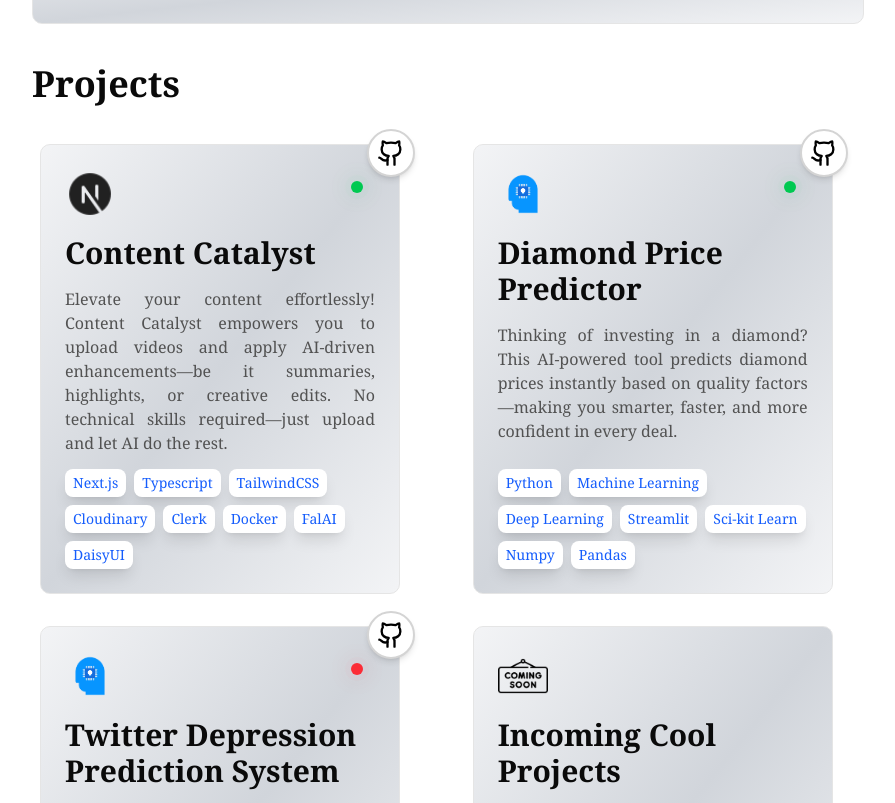
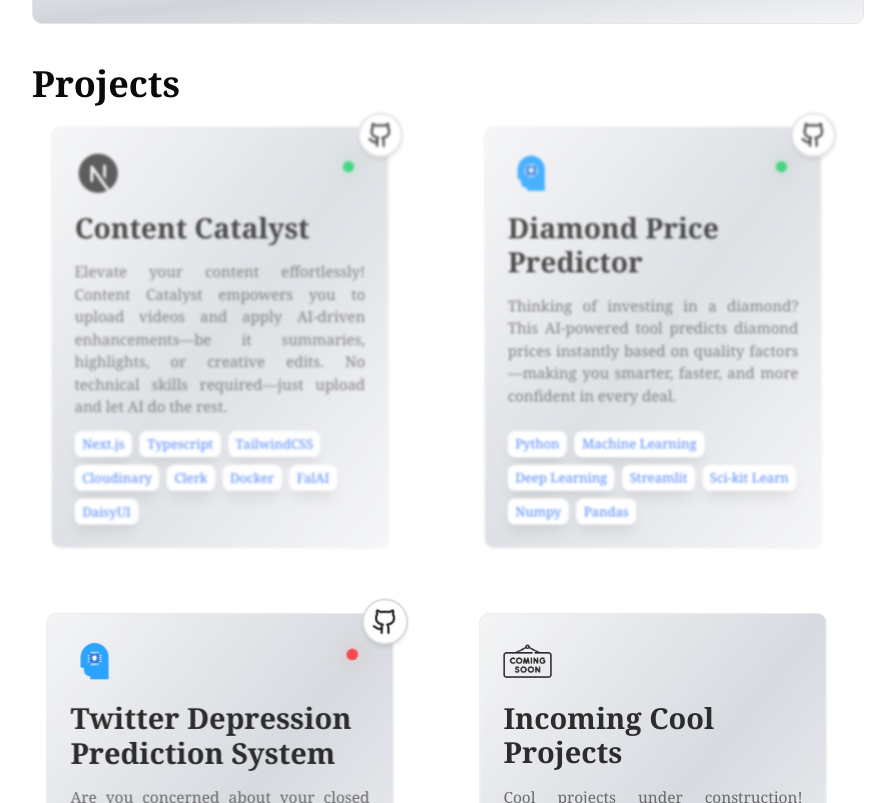
Before and after one commit to Prateekk02/portfolio, a Next.js app: page / in a window 1280 px wide. Shown: the part 737-1540 px from the top of the page, without its empty margins (192-1087 px from the left). Built offline with nearby package versions, Linux system fonts and the light colour scheme.

Commit message:
Added scroll animation in project cards

```diff
--- a/components/ProjectCard.tsx
+++ b/components/ProjectCard.tsx
@@ -1,11 +1,17 @@
-'use client'
-import React from "react";
+"use client";
+import React, { useRef } from "react";
 import Image from "next/image";
 import Link from "next/link";
-import { Github } from 'lucide-react';
+import { Github } from "lucide-react";
 import { ProjectCardProps } from "@/lib/types";
 import Blinker from "./ui/blinker";
-
+import {
+  motion,
+  useTransform,
+  useScroll,
+  useSpring,
+  useMotionTemplate,
+} from "motion/react";
 
 const ProjectCard: React.FC<ProjectCardProps> = ({
   logoLink,
@@ -14,25 +20,77 @@
   techList,
   href,
   githubLink,
-  showBlinker
+  showBlinker,
 }) => {
+  const ref = useRef<HTMLDivElement>(null);
+
+  const { scrollYProgress } = useScroll({
+    target: ref,
+    offset: ["start 0.9", "end 0.1"], // Card enters when 90% down viewport, exits when 10% down
+  });
+
+  // Smoother vertical translation - less movement
+  const translateContent = useTransform(scrollYProgress, [0, 0.5, 1], [50, 0, -50]);
+
+  // Opacity peaks at center (scrollYProgress = 0.5)
+  const opacityContent = useSpring(
+    useTransform(scrollYProgress, [0, 0.2, 0.5, 0.8, 1], [0, 0.8, 1, 0.8, 0]),
+    {
+      stiffness: 120,
+      damping: 30,
+      mass: 1.5,
+    }
+  );
+
+  // Scale is maximum at center
+  const scaleContent = useTransform(
+    scrollYProgress,
+    [0, 0.2, 0.5, 0.8, 1],
+    [0.8, 0.95, 1, 0.95, 0.8]
+  );
+
+  // No blur at center, slight blur at edges
+  const blurContent = useTransform(
+    scrollYProgress,
+    [0, 0.3, 0.5, 0.7, 1],
+    [3, 0, 0, 0, 3]
+  );
+
   return (
-    <div
-
-      className="relative rounded-lg bg-gradient-to-br from-[#f3f4f6] via-[#d1d5db] to-[#f3f4f6] dark:bg-gradient-to-br dark:from-blue-300 dark:via-blue-400 dark:to-blue-300 dark:hover:shadow-blue-950 dark:hover:bg-blue-300 duration-300 hover:bg-[#d1d1d2] hover:shadow-xl border hover:scale-102 w-[360px] h-[450px] p-4  flex flex-col">
+    <motion.div
+      ref={ref}
+      style={{
+        y: translateContent,
+        opacity: opacityContent,
+        scale: scaleContent,
+        filter: useMotionTemplate`blur(${blurContent}px)`,
+      }}
+      className="relative rounded-lg bg-gradient-to-br from-[#f3f4f6] via-[#d1d5db] to-[#f3f4f6] dark:bg-gradient-to-br dark:from-blue-300 dark:via-blue-400 dark:to-blue-300 dark:hover:shadow-blue-950 dark:hover:bg-blue-300 duration-300 hover:bg-[#d1d1d2] hover:shadow-xl border hover:scale-102 w-[360px] h-[450px] p-4 flex flex-col"
+    >
       {githubLink && (
         <div className="absolute -top-4 -right-4 border-2 border-neutral-300 dark:border-neutral-700 rounded-full p-2 bg-white dark:bg-neutral-900 hover:bg-neutral-200 dark:hover:bg-neutral-800 transition-all duration-200 shadow-md hover:scale-105">
-        <Link key={`title-${title}`} href={githubLink} target="_blank" rel="noopener noreferrer">
+          <Link
+            key={`title-${title}`}
+            href={githubLink}
+            target="_blank"
+            rel="noopener noreferrer"
+          >
             <Github size={28} className="text-black dark:text-white" />
           </Link>
         </div>
       )}
-      {href ? (<Link target="_blank" href={href} className="flex flex-col h-full">
+
+      {href ? (
+        <Link target="_blank" href={href} className="flex flex-col h-full">
           {showBlinker && <Blinker color="green" />}
           <div className="p-2">
-          <Image src={logoLink} alt={`${title} logo`} width={50} height={50} />
+            <Image
+              src={logoLink}
+              alt={`${title} logo`}
+              width={50}
+              height={50}
+            />
           </div>
-
           <div className="text-3xl font-bold p-2 dark:text-black">{title}</div>
 
           <div className="text-justify text-md text-neutral-600 p-2 flex-grow overflow-y-auto">
@@ -51,12 +109,18 @@
               ))}
             </div>
           )}
-      </Link>) : (
+        </Link>
+      ) : (
         <div className="flex flex-col h-full">
           <div className="p-2">
-          <Image src={logoLink} alt={`${title} logo`} width={50} height={50} />
+            <Image
+              src={logoLink}
+              alt={`${title} logo`}
+              width={50}
+              height={50}
+            />
           </div>
-         {showBlinker && <Blinker color="red"/>}
+          {showBlinker && <Blinker color="red" />}
           <div className="text-3xl font-bold p-2 dark:text-black">{title}</div>
 
           <div className="text-justify text-md text-neutral-600 p-2 flex-grow overflow-y-auto">
@@ -77,7 +141,7 @@
           )}
         </div>
       )}
-    </div>
+    </motion.div>
   );
 };
 
--- a/components/ProjectLister.tsx
+++ b/components/ProjectLister.tsx
@@ -1,16 +1,16 @@
 'use client'
-import React from 'react'
 import ProjectCard from './ProjectCard'
 import { projectItems } from '@/data/content';
 import { ProjectListerProps } from '@/lib/types';
 import { parentVariantStaggering, childVariantStaggering } from '@/lib/motion';
-import { motion } from 'motion/react'
+import { motion } from 'motion/react';
 
 
 
 
 const ProjectLister: React.FC<ProjectListerProps> = ({count}) => {
     const visibleProjectItems = projectItems.slice(0,count);
+
 
   return (
     <motion.div initial='initial' animate='animate' variants={parentVariantStaggering} className="flex flex-wrap gap-4 justify-between">
```
Lines whose indentation alone changed are shown as unchanged.
